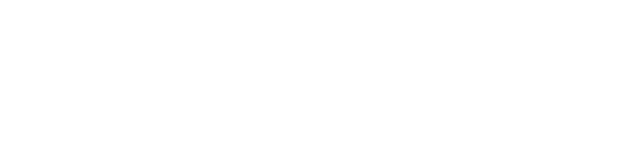
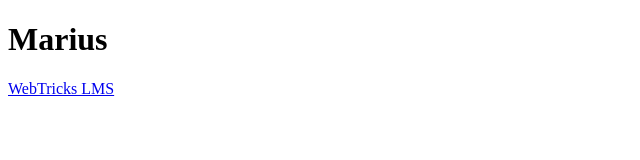
Before and after one commit to toremake/sandbox_test, a plain HTML site: page index.html in a window 1280 px wide. Shown: the whole page, without its empty margins (0-640 px from the left). Drawn offline with Linux system fonts and the light colour scheme.

Commit message:
Lagt til header-kode

```diff
--- a/index.html
+++ b/index.html
@@ -7,6 +7,11 @@
     <title>Document</title>
 </head>
 <body>
-
+    <header>
+        <h1>Marius</h1>
+        <nav>
+            <a href="https://lms.webtricks.blog">WebTricks LMS</a>
+        </nav>
+    </header>
 </body>
 </html>
```
